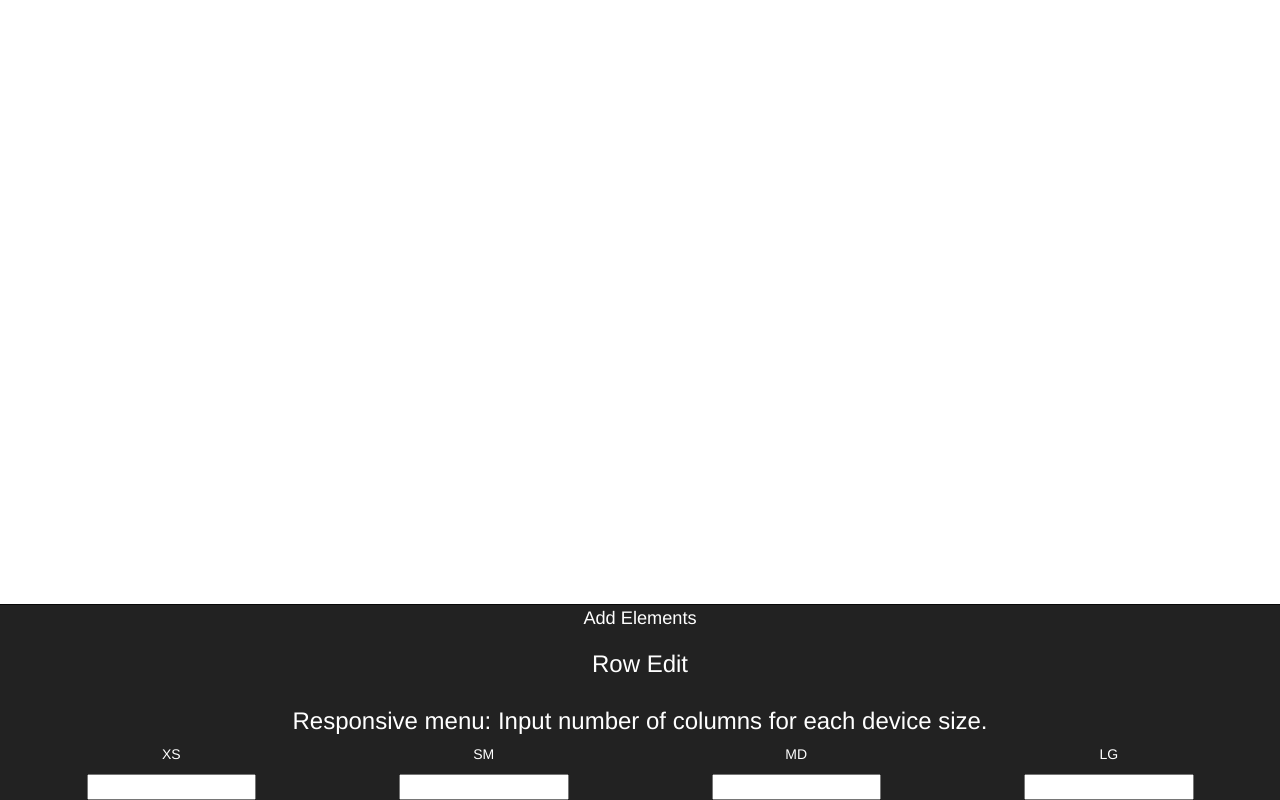
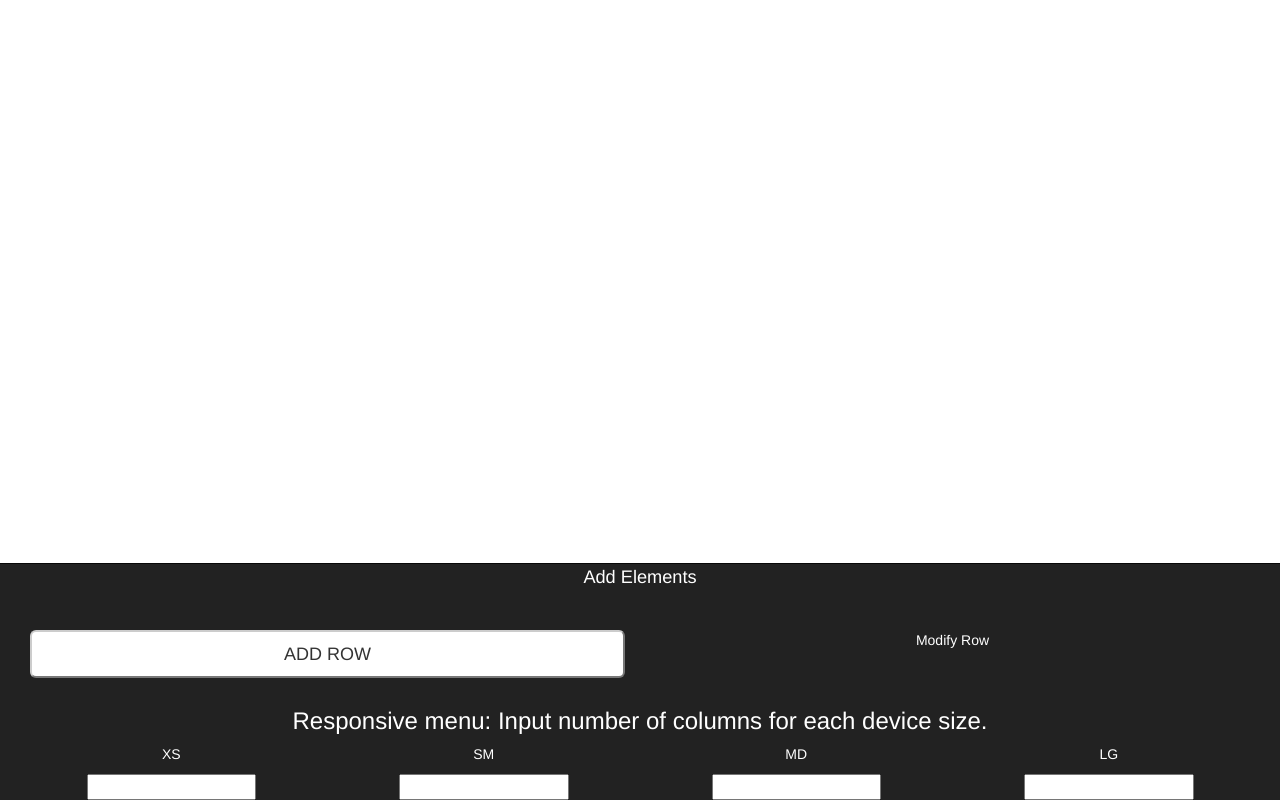
Before and after one commit to alex-B-Ly/bootstrap-code-creator, a plain HTML site: page index.html in a window 1280 px wide. Both pictures are taken after a click on the link "Add Elements". Drawn offline with nearby package versions, Linux system fonts and the light colour scheme.

Commit message:
need a break

```diff
--- a/css/style.css
+++ b/css/style.css
@@ -5,7 +5,12 @@
 }
 
 .menu{
+  margin-top: 40px;
   color: white;
+}
+
+.menu-title{
+  margin-top: 10px;
 }
 
 #resp-input-xs,
--- a/index.html
+++ b/index.html
@@ -22,16 +22,19 @@
           <a id="menu-slider" href="#">Add Elements</a>
         </div>
       </div>
+
       <div class="container-fluid menu">
 
-        <div class="row menu-title">
-          <div class="col-xs-12 col-sm-12 col-md-12 col-lg-12 text-center">
-            <h3>Row Edit</h3>
-            <!-- TODO add button to create row and maybe a menu to modify an existing one -->
+        <div id="row-creator-menu" class="row">
+          <div class="col-xs-6 col-sm-6 col-md-6 col-lg-6 text-center">
+            <button class="btn-block btn-lg btn-default">ADD ROW</button>
+          </div>
+          <div class="col-xs-6 col-sm-6 col-md-6 col-lg-6 text-center">
+            <p>Modify Row</p>
+            <!-- Maybe click on target id and be able to insert row / modify ? -->
+            <!-- Make button to show divs with box-shadow inset css class -->
           </div>
         </div>
-
-        <div id="row-creator-menu"></div>
 
         <div class="row menu-title">
           <div class="col-xs-12 col-sm-12 col-md-12 col-lg-12 text-center">
```
